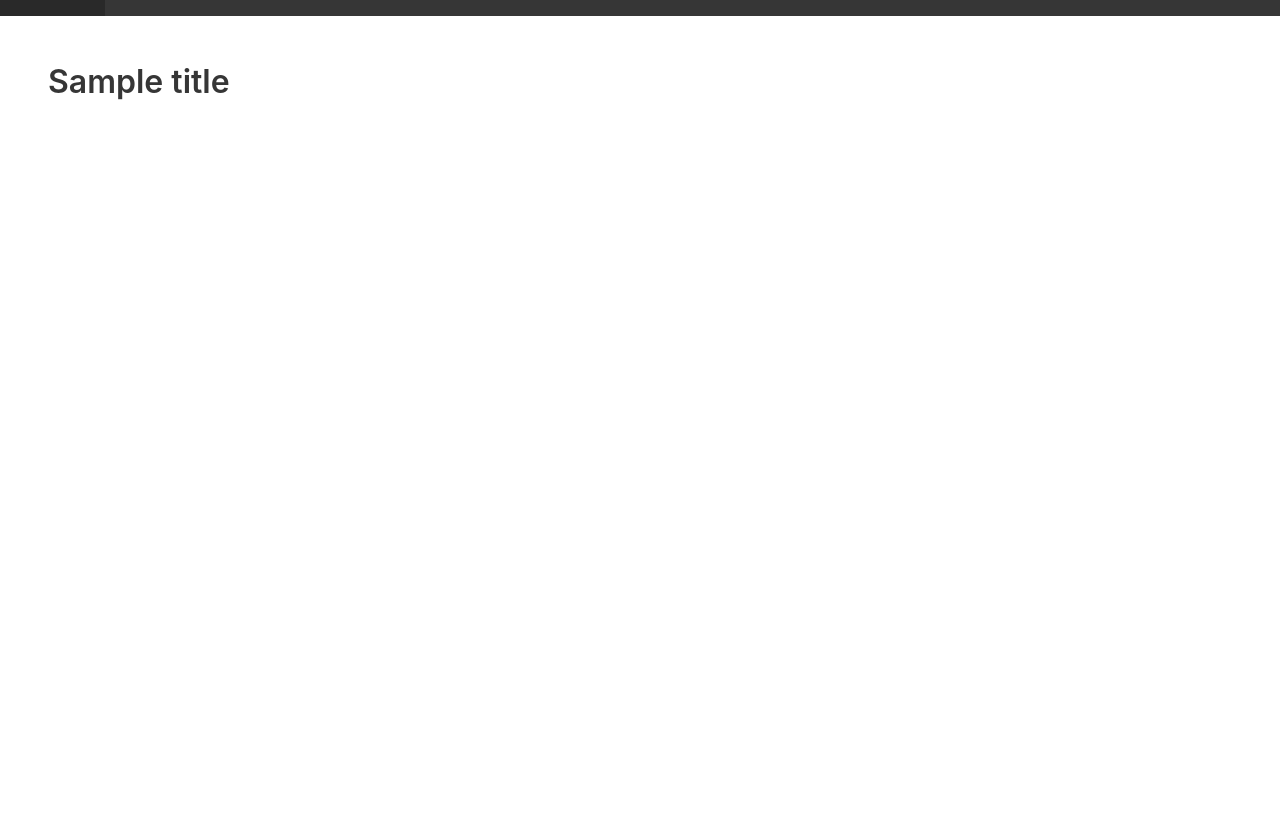
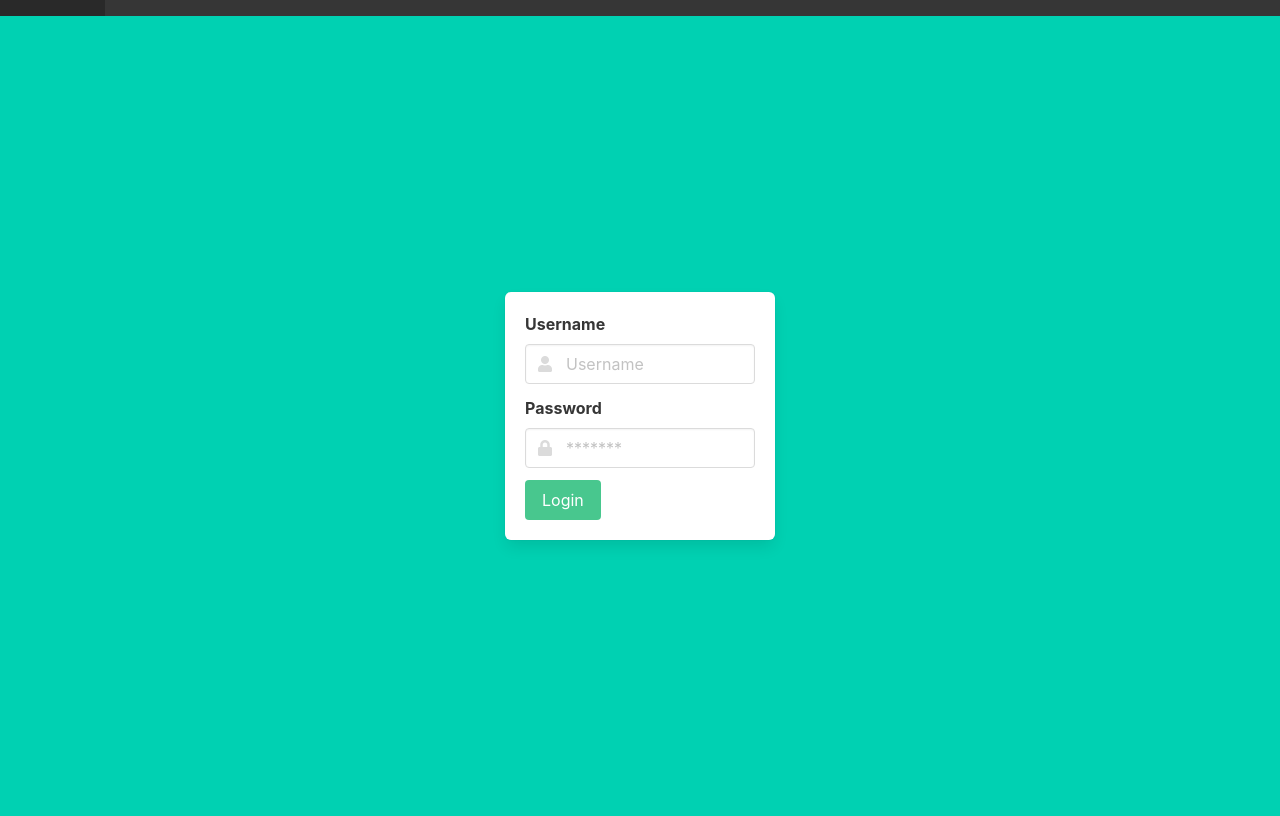
Before and after one commit to navegotel/fisiomate, a Django app: template fisiocore/templates/fisiocore/login.html in a window 1280 px wide. Shown: the part 36-852 px from the top of the page. Before the commit the page ends 136 px from the top, so only its background shows below. Run offline with Django 4.2, Linux system fonts and the light colour scheme; tables that the repository leaves empty hold one stand-in row (values such as "Sample post"); the template is opened without the code that fills it: values that come from a table or form of the project are taken from there, most other values are stand-ins (such as "Sample title", 1, 10 or a date in 2020); parts of the project's set-up code (start-up, migrations or seed data) failed here and were passed over; some libraries are stand-ins or nearby versions.

Commit message:
session 1:30

```diff
--- a/fisiocore/forms.py
+++ b/fisiocore/forms.py
@@ -1,4 +1,4 @@
-from django.forms import ModelForm
+from django.forms import Form, ModelForm, CharField
 from .models import Patient
 
 class PatientForm(ModelForm):
@@ -22,3 +22,7 @@ class PatientForm(ModelForm):
             'in_treatment',
             'remarks'
         ]
+
+class LoginForm(Form):
+    username = CharField(max_length=100)
+    password = CharField(max_length=100)
--- a/fisiocore/templates/fisiocore/login.html
+++ b/fisiocore/templates/fisiocore/login.html
@@ -1,2 +1,42 @@
 {% extends "base.html" %}
+{% load i18n %}
 {% load static %}
+
+{% block main %}
+<section class="hero is-primary is-fullheight">
+  <div class="hero-body">
+    <div class="container">
+      <div class="columns is-centered">
+        <div class="column is-5-tablet is-4-desktop is-3-widescreen">
+          <form action="" method="post" class="box">
+            {% csrf_token %}
+            <div class="field">
+              <label for="" class="label">{{form.username.label}}</label>
+              <div class="control has-icons-left">
+                <input type="text" class="input" placeholder="{{form.username.label}}" name="username" required>
+                <span class="icon is-small is-left">
+                  <i class="fa fa-user"></i>
+                </span>
+              </div>
+            </div>
+            <div class="field">
+              <label for="" class="label">{{form.password.label}}</label>
+              <div class="control has-icons-left">
+                <input type="password" class="input" placeholder="*******" name="password" required>
+                <span class="icon is-small is-left">
+                  <i class="fa fa-lock"></i>
+                </span>
+              </div>
+            </div>
+            <div class="field">
+              <button class="button is-success">
+                Login
+              </button>
+            </div>
+          </form>
+        </div>
+      </div>
+    </div>
+  </div>
+</section>
+{% endblock %}
--- a/fisiocore/urls.py
+++ b/fisiocore/urls.py
@@ -15,5 +15,5 @@ urlpatterns = [
     path('consents', views.consents, name='consents'),
     path('calendar', views.calendar, name='calendar'),
     path('invoices', views.invoices, name='invoices'),
-    path('login', views.login, name='login'),
+    path('login', views.UserLogin.as_view(), name='login'),
 ]
--- a/fisiomate/settings.py
+++ b/fisiomate/settings.py
@@ -142,3 +142,5 @@ MEDIA_ROOT = BASE_DIR / 'media/'
 # https://docs.djangoproject.com/en/4.1/ref/settings/#default-auto-field
 
 DEFAULT_AUTO_FIELD = 'django.db.models.BigAutoField'
+
+LOGIN_REDIRECT_URL = "/"
```
Also changed, not shown: fisiocore/models.py (+13 -1 lines), fisiocore/views.py (+21 -4 lines).
